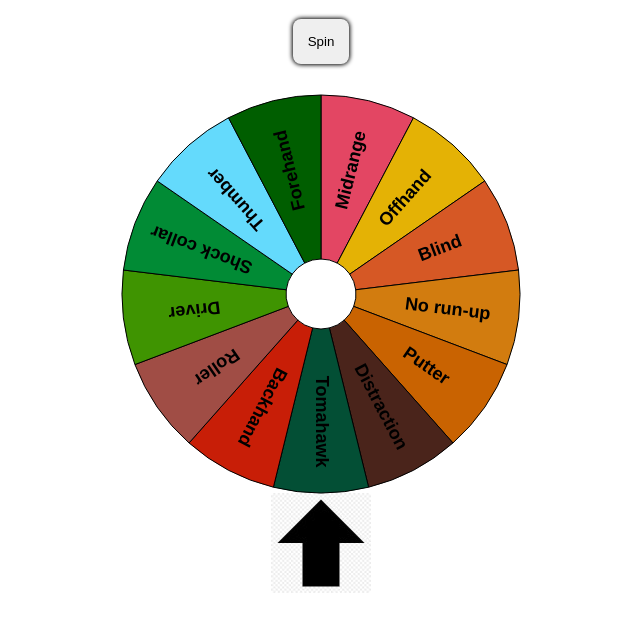
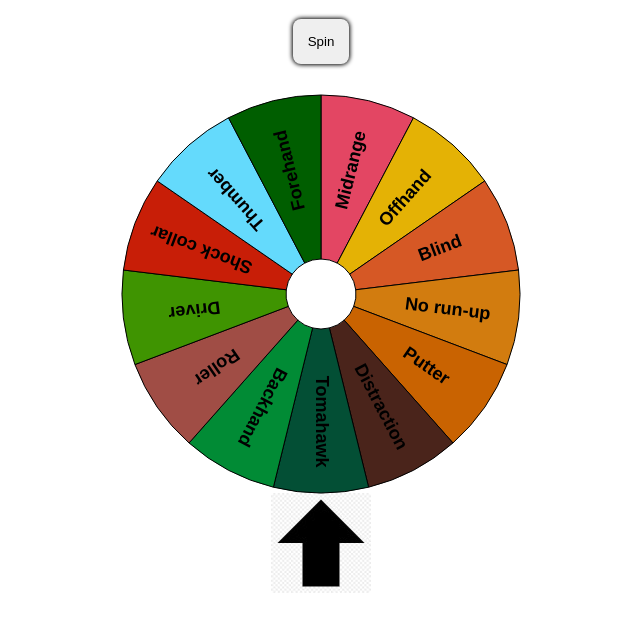
Before and after one commit to krab7191/disc-golf-wheel, a website: page index.html in a window 1280 px wide. Shown: the part 61-692 px from the top of the page, without its empty margins (319-959 px from the left). Drawn offline with nearby package versions, Linux system fonts and the light colour scheme.

Commit message:
Switch background of shock collar to be red

```diff
--- a/index.html
+++ b/index.html
@@ -42,10 +42,10 @@
 			{ 'fillStyle': '#c96301', 'text': 'Putter' },
 			{ 'fillStyle': '#4a241b', 'text': 'Distraction' },
 			{ 'fillStyle': '#034f35', 'text': 'Tomahawk' },
-			{ 'fillStyle': '#c81e07', 'text': 'Backhand' },
+			{ 'fillStyle': '#018b35', 'text': 'Backhand' },
 			{ 'fillStyle': '#a04d45', 'text': 'Roller' },
 			{ 'fillStyle': '#3f9401', 'text': 'Driver' },
-			{ 'fillStyle': '#018b35', 'text': 'Shock collar' },
+			{ 'fillStyle': '#c81e07', 'text': 'Shock collar' },
 			{ 'fillStyle': '#64dafc', 'text': 'Thumber' },
 			{ 'fillStyle': '#005e00', 'text': 'Forehand' }
 		],
```
